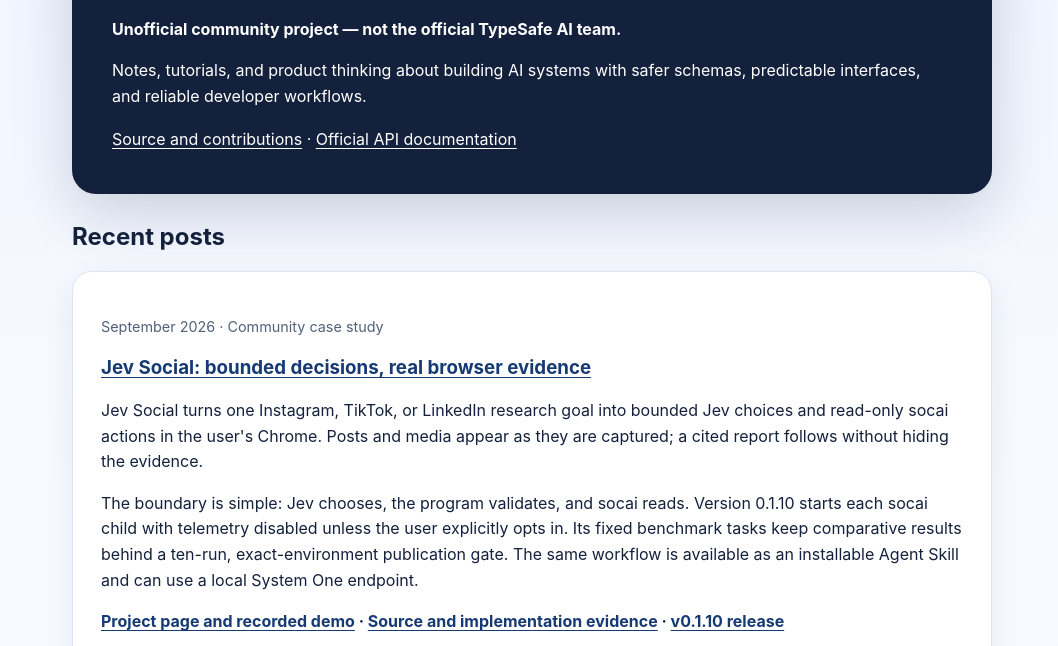
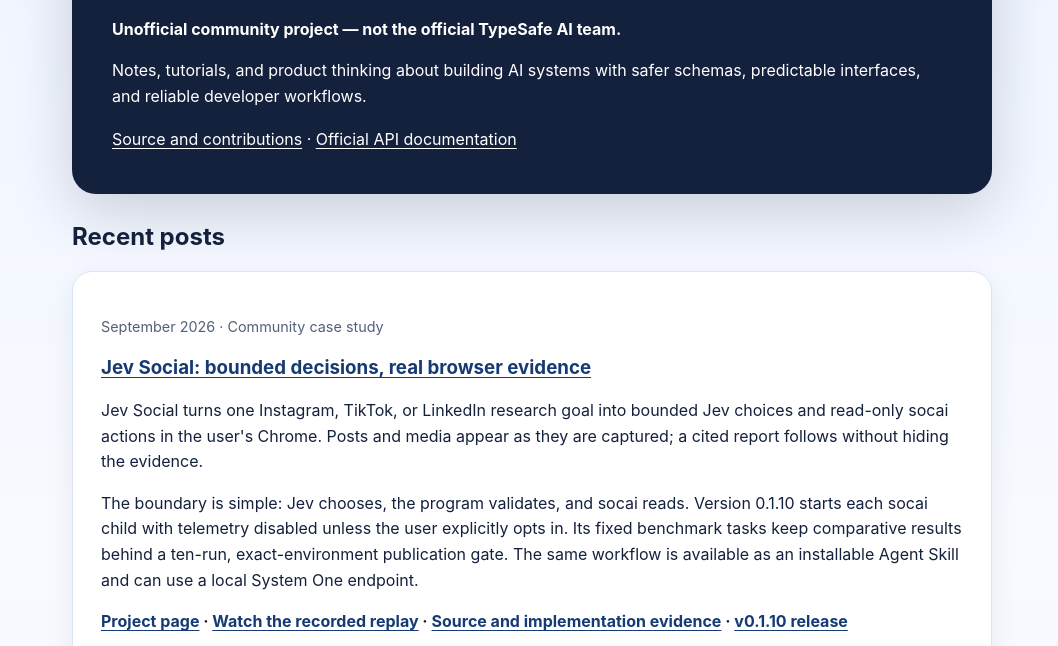
Before and after one commit to IRONICBo/community-blog, a plain HTML site: page index.html in a window 1280 px wide. Shown: the part 154-800 px from the top of the page, without its empty margins (108-1166 px from the left). Drawn offline with Linux system fonts and the light colour scheme.

Commit message:
docs: link the Jev Social recorded replay

```diff
--- a/index.html
+++ b/index.html
@@ -155,7 +155,9 @@
               Agent Skill and can use a local System One endpoint.
             </p>
             <p class="post-links">
-              <a href="https://socai-io.github.io/jev-social/">Project page and recorded demo</a>
+              <a href="https://socai-io.github.io/jev-social/">Project page</a>
+              ·
+              <a href="https://socai-io.github.io/jev-social/recorded-run/">Watch the recorded replay</a>
               ·
               <a href="https://github.com/socai-io/jev-social">Source and implementation evidence</a>
               ·
```
Also changed, not shown: 1 other file.
